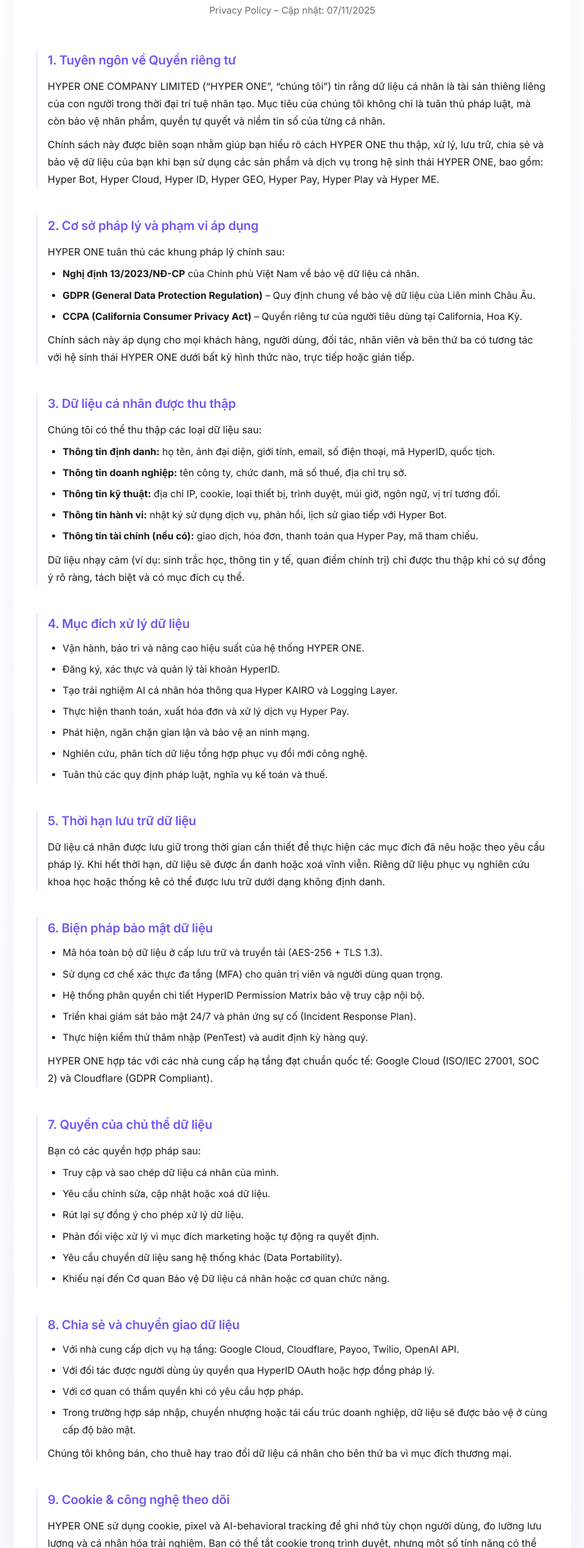
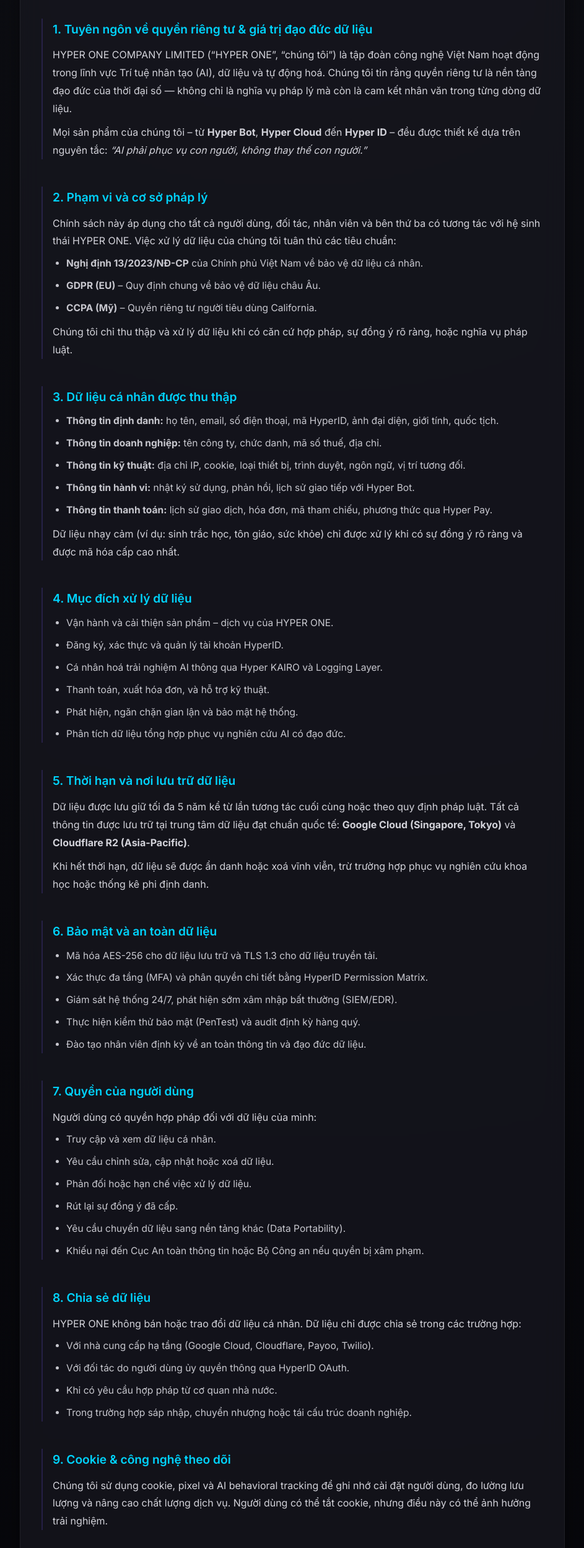
Before and after one commit to hyperonevn/privacy, a plain HTML site: page index.html in a window 1280 px wide. Shown: the part 303-2800 px from the top of the page at 62% size, without its empty margins (168-1111 px from the left). Drawn offline with Linux system fonts and the light colour scheme.

Commit message:
Update index.html

```diff
--- a/index.html
+++ b/index.html
@@ -4,21 +4,23 @@
   <meta charset="UTF-8" />
   <meta name="viewport" content="width=device-width, initial-scale=1.0, maximum-scale=1" />
   <title>Chính sách Quyền riêng tư | HYPER ONE COMPANY LIMITED</title>
-  <meta name="description" content="Chính sách Quyền riêng tư của HYPER ONE COMPANY LIMITED – Công ty tiên phong trong lĩnh vực AI, dữ liệu và tự động hoá. Cam kết bảo vệ dữ liệu cá nhân, tuân thủ GDPR (EU), Nghị định 13/2023/NĐ-CP và các chuẩn quốc tế về quyền riêng tư.">
-  <meta name="keywords" content="Hyper One, HYPER ONE COMPANY LIMITED, Privacy Policy, Chính sách quyền riêng tư, GDPR, AI Ethics, Data Protection, HyperID, Hyper Cloud, Hyper Bot, Hyper GEO, Hyper Pay, Hyper ME">
+  <meta name="description" content="Chính sách Quyền riêng tư chính thức của HYPER ONE COMPANY LIMITED – Tập đoàn công nghệ AI Việt Nam tiên phong. Tuân thủ đầy đủ Nghị định 13/2023/NĐ-CP, GDPR (EU) và chuẩn quốc tế về bảo vệ dữ liệu cá nhân." />
+  <meta name="keywords" content="Hyper One, HYPER ONE COMPANY LIMITED, Privacy Policy, Chính sách quyền riêng tư, Data Protection, GDPR, Nghị định 13, AI Ethics, HyperID, Hyper Cloud, Hyper Bot, Hyper GEO, Hyper Pay, Hyper ME" />
+  <meta name="robots" content="index, follow" />
   <link rel="icon" href="https://cdn.hyperonevn.com/assets/favicon.png" />
   <link href="https://fonts.googleapis.com/css2?family=Inter:wght@400;500;600;700&display=swap" rel="stylesheet" />
 
   <style>
     :root {
-      --bg: linear-gradient(180deg, #ffffff, #f7f5ff);
-      --text: #1b1b1f;
-      --muted: #6b6b75;
-      --accent: #7254f5;
-      --accent-soft: #efeaff;
-      --border: #ececf0;
-      --shadow: 0 8px 30px rgba(0,0,0,0.05);
-      --max-width: 900px;
+      --bg: radial-gradient(circle at 50% 0%, #0d0e13, #050509 90%);
+      --text: #e8e8ef;
+      --muted: #9b9ba7;
+      --accent: #00d4ff;
+      --accent2: #7a5af8;
+      --card-bg: rgba(25, 25, 35, 0.65);
+      --border: rgba(255,255,255,0.06);
+      --shadow: 0 0 35px rgba(0, 0, 0, 0.4);
+      --max-width: 880px;
     }
 
     * { box-sizing: border-box; margin: 0; padding: 0; }
@@ -26,38 +28,44 @@
       font-family: 'Inter', sans-serif;
       background: var(--bg);
       color: var(--text);
-      line-height: 1.75;
+      line-height: 1.8;
       display: flex;
       justify-content: center;
-      padding: 70px 18px 130px;
+      padding: 70px 18px 140px;
       -webkit-font-smoothing: antialiased;
     }
 
     main {
       width: 100%;
       max-width: var(--max-width);
-      background: #fff;
+      background: var(--card-bg);
       border-radius: 20px;
+      border: 1px solid var(--border);
       box-shadow: var(--shadow);
-      padding: 50px 36px 70px;
+      padding: 50px 34px 80px;
+      backdrop-filter: blur(18px);
     }
 
     header {
       text-align: center;
-      margin-bottom: 50px;
+      margin-bottom: 48px;
     }
 
-    header img {
-      width: 120px;
-      margin-bottom: 20px;
+    .brand-text {
+      font-size: 2rem;
+      font-weight: 700;
+      background: linear-gradient(90deg, #00d4ff, #6a5af9);
+      -webkit-background-clip: text;
+      -webkit-text-fill-color: transparent;
+      letter-spacing: 1.2px;
+      margin-bottom: 16px;
     }
 
     h1 {
-      font-size: 2.1rem;
-      font-weight: 700;
-      color: var(--accent);
-      margin-bottom: 10px;
-      letter-spacing: -0.3px;
+      font-size: 1.9rem;
+      color: var(--text);
+      font-weight: 600;
+      margin-bottom: 8px;
     }
 
     .subtitle {
@@ -67,42 +75,42 @@
 
     h2 {
       margin-top: 44px;
-      margin-bottom: 8px;
       color: var(--accent);
-      font-size: 1.25rem;
+      font-size: 1.2rem;
       font-weight: 600;
-      letter-spacing: -0.2px;
     }
 
     p {
       margin-top: 10px;
       font-size: 1rem;
       color: var(--text);
+      opacity: 0.9;
     }
 
     ul {
-      margin-left: 24px;
+      margin-left: 22px;
       margin-top: 8px;
     }
 
     li {
-      margin-bottom: 7px;
+      margin-bottom: 8px;
       font-size: 0.97rem;
       color: var(--text);
+      opacity: 0.85;
     }
 
     section {
-      margin-top: 20px;
-      border-left: 3px solid var(--accent-soft);
+      margin-top: 22px;
+      border-left: 2px solid rgba(122, 90, 248, 0.2);
       padding-left: 16px;
     }
 
     footer {
       text-align: center;
       font-size: 0.9rem;
-      color: var(--muted);
-      margin-top: 90px;
-      border-top: 1px solid var(--border);
+      color: #bbb;
+      margin-top: 80px;
+      border-top: 1px solid rgba(255,255,255,0.08);
       padding-top: 18px;
       letter-spacing: 0.3px;
     }
@@ -112,16 +120,12 @@
       text-decoration: none;
     }
 
-    a:hover {
-      text-decoration: underline;
-    }
+    a:hover { text-decoration: underline; }
 
     @media (max-width: 600px) {
-      main {
-        padding: 34px 22px 60px;
-        border-radius: 14px;
-      }
-      h1 { font-size: 1.75rem; }
+      main { padding: 32px 20px 70px; border-radius: 14px; }
+      h1 { font-size: 1.65rem; }
+      .brand-text { font-size: 1.8rem; }
       h2 { font-size: 1.1rem; }
     }
   </style>
@@ -130,140 +134,147 @@
 <body>
   <main>
     <header>
-      <img src="https://cdn.hyperonevn.com/assets/logo-purple.png" alt="HYPER ONE Logo" />
+      <div class="brand-text">HYPER ONE</div>
       <h1>Chính sách Quyền riêng tư</h1>
       <div class="subtitle">Privacy Policy – Cập nhật: 07/11/2025</div>
     </header>
 
     <section>
-      <h2>1. Tuyên ngôn về Quyền riêng tư</h2>
+      <h2>1. Tuyên ngôn về quyền riêng tư & giá trị đạo đức dữ liệu</h2>
       <p>
-        HYPER ONE COMPANY LIMITED (“HYPER ONE”, “chúng tôi”) tin rằng dữ liệu cá nhân là tài sản thiêng liêng của con người trong thời đại trí tuệ nhân tạo.
-        Mục tiêu của chúng tôi không chỉ là tuân thủ pháp luật, mà còn bảo vệ nhân phẩm, quyền tự quyết và niềm tin số của từng cá nhân.
+        HYPER ONE COMPANY LIMITED (“HYPER ONE”, “chúng tôi”) là tập đoàn công nghệ Việt Nam hoạt động trong lĩnh vực Trí tuệ nhân tạo (AI), dữ liệu và tự động hoá.
+        Chúng tôi tin rằng quyền riêng tư là nền tảng đạo đức của thời đại số — không chỉ là nghĩa vụ pháp lý mà còn là cam kết nhân văn trong từng dòng dữ liệu.
       </p>
       <p>
-        Chính sách này được biên soạn nhằm giúp bạn hiểu rõ cách HYPER ONE thu thập, xử lý, lưu trữ, chia sẻ và bảo vệ dữ liệu của bạn khi bạn sử dụng các sản phẩm và dịch vụ trong hệ sinh thái HYPER ONE, bao gồm: Hyper Bot, Hyper Cloud, Hyper ID, Hyper GEO, Hyper Pay, Hyper Play và Hyper ME.
+        Mọi sản phẩm của chúng tôi – từ <strong>Hyper Bot</strong>, <strong>Hyper Cloud</strong> đến <strong>Hyper ID</strong> – đều được thiết kế dựa trên nguyên tắc: <em>“AI phải phục vụ con người, không thay thế con người.”</em>
       </p>
     </section>
 
     <section>
-      <h2>2. Cơ sở pháp lý và phạm vi áp dụng</h2>
+      <h2>2. Phạm vi và cơ sở pháp lý</h2>
       <p>
-        HYPER ONE tuân thủ các khung pháp lý chính sau:
+        Chính sách này áp dụng cho tất cả người dùng, đối tác, nhân viên và bên thứ ba có tương tác với hệ sinh thái HYPER ONE.
+        Việc xử lý dữ liệu của chúng tôi tuân thủ các tiêu chuẩn:
       </p>
       <ul>
         <li><strong>Nghị định 13/2023/NĐ-CP</strong> của Chính phủ Việt Nam về bảo vệ dữ liệu cá nhân.</li>
-        <li><strong>GDPR (General Data Protection Regulation)</strong> – Quy định chung về bảo vệ dữ liệu của Liên minh Châu Âu.</li>
-        <li><strong>CCPA (California Consumer Privacy Act)</strong> – Quyền riêng tư của người tiêu dùng tại California, Hoa Kỳ.</li>
+        <li><strong>GDPR (EU)</strong> – Quy định chung về bảo vệ dữ liệu châu Âu.</li>
+        <li><strong>CCPA (Mỹ)</strong> – Quyền riêng tư người tiêu dùng California.</li>
       </ul>
       <p>
-        Chính sách này áp dụng cho mọi khách hàng, người dùng, đối tác, nhân viên và bên thứ ba có tương tác với hệ sinh thái HYPER ONE dưới bất kỳ hình thức nào, trực tiếp hoặc gián tiếp.
+        Chúng tôi chỉ thu thập và xử lý dữ liệu khi có căn cứ hợp pháp, sự đồng ý rõ ràng, hoặc nghĩa vụ pháp luật.
       </p>
     </section>
 
     <section>
       <h2>3. Dữ liệu cá nhân được thu thập</h2>
-      <p>Chúng tôi có thể thu thập các loại dữ liệu sau:</p>
       <ul>
-        <li><strong>Thông tin định danh:</strong> họ tên, ảnh đại diện, giới tính, email, số điện thoại, mã HyperID, quốc tịch.</li>
-        <li><strong>Thông tin doanh nghiệp:</strong> tên công ty, chức danh, mã số thuế, địa chỉ trụ sở.</li>
-        <li><strong>Thông tin kỹ thuật:</strong> địa chỉ IP, cookie, loại thiết bị, trình duyệt, múi giờ, ngôn ngữ, vị trí tương đối.</li>
-        <li><strong>Thông tin hành vi:</strong> nhật ký sử dụng dịch vụ, phản hồi, lịch sử giao tiếp với Hyper Bot.</li>
-        <li><strong>Thông tin tài chính (nếu có):</strong> giao dịch, hóa đơn, thanh toán qua Hyper Pay, mã tham chiếu.</li>
+        <li><strong>Thông tin định danh:</strong> họ tên, email, số điện thoại, mã HyperID, ảnh đại diện, giới tính, quốc tịch.</li>
+        <li><strong>Thông tin doanh nghiệp:</strong> tên công ty, chức danh, mã số thuế, địa chỉ.</li>
+        <li><strong>Thông tin kỹ thuật:</strong> địa chỉ IP, cookie, loại thiết bị, trình duyệt, ngôn ngữ, vị trí tương đối.</li>
+        <li><strong>Thông tin hành vi:</strong> nhật ký sử dụng, phản hồi, lịch sử giao tiếp với Hyper Bot.</li>
+        <li><strong>Thông tin thanh toán:</strong> lịch sử giao dịch, hóa đơn, mã tham chiếu, phương thức qua Hyper Pay.</li>
       </ul>
       <p>
-        Dữ liệu nhạy cảm (ví dụ: sinh trắc học, thông tin y tế, quan điểm chính trị) chỉ được thu thập khi có sự đồng ý rõ ràng, tách biệt và có mục đích cụ thể.
+        Dữ liệu nhạy cảm (ví dụ: sinh trắc học, tôn giáo, sức khỏe) chỉ được xử lý khi có sự đồng ý rõ ràng và được mã hóa cấp cao nhất.
       </p>
     </section>
 
     <section>
       <h2>4. Mục đích xử lý dữ liệu</h2>
       <ul>
-        <li>Vận hành, bảo trì và nâng cao hiệu suất của hệ thống HYPER ONE.</li>
+        <li>Vận hành và cải thiện sản phẩm – dịch vụ của HYPER ONE.</li>
         <li>Đăng ký, xác thực và quản lý tài khoản HyperID.</li>
-        <li>Tạo trải nghiệm AI cá nhân hóa thông qua Hyper KAIRO và Logging Layer.</li>
-        <li>Thực hiện thanh toán, xuất hóa đơn và xử lý dịch vụ Hyper Pay.</li>
-        <li>Phát hiện, ngăn chặn gian lận và bảo vệ an ninh mạng.</li>
-        <li>Nghiên cứu, phân tích dữ liệu tổng hợp phục vụ đổi mới công nghệ.</li>
-        <li>Tuân thủ các quy định pháp luật, nghĩa vụ kế toán và thuế.</li>
+        <li>Cá nhân hoá trải nghiệm AI thông qua Hyper KAIRO và Logging Layer.</li>
+        <li>Thanh toán, xuất hóa đơn, và hỗ trợ kỹ thuật.</li>
+        <li>Phát hiện, ngăn chặn gian lận và bảo mật hệ thống.</li>
+        <li>Phân tích dữ liệu tổng hợp phục vụ nghiên cứu AI có đạo đức.</li>
       </ul>
     </section>
 
     <section>
-      <h2>5. Thời hạn lưu trữ dữ liệu</h2>
+      <h2>5. Thời hạn và nơi lưu trữ dữ liệu</h2>
       <p>
-        Dữ liệu cá nhân được lưu giữ trong thời gian cần thiết để thực hiện các mục đích đã nêu hoặc theo yêu cầu pháp lý.
-        Khi hết thời hạn, dữ liệu sẽ được ẩn danh hoặc xoá vĩnh viễn.
-        Riêng dữ liệu phục vụ nghiên cứu khoa học hoặc thống kê có thể được lưu trữ dưới dạng không định danh.
+        Dữ liệu được lưu giữ tối đa 5 năm kể từ lần tương tác cuối cùng hoặc theo quy định pháp luật.
+        Tất cả thông tin được lưu trữ tại trung tâm dữ liệu đạt chuẩn quốc tế:
+        <strong>Google Cloud (Singapore, Tokyo)</strong> và <strong>Cloudflare R2 (Asia-Pacific)</strong>.
+      </p>
+      <p>
+        Khi hết thời hạn, dữ liệu sẽ được ẩn danh hoặc xoá vĩnh viễn, trừ trường hợp phục vụ nghiên cứu khoa học hoặc thống kê phi định danh.
       </p>
     </section>
 
     <section>
-      <h2>6. Biện pháp bảo mật dữ liệu</h2>
+      <h2>6. Bảo mật và an toàn dữ liệu</h2>
       <ul>
-        <li>Mã hóa toàn bộ dữ liệu ở cấp lưu trữ và truyền tải (AES-256 + TLS 1.3).</li>
-        <li>Sử dụng cơ chế xác thực đa tầng (MFA) cho quản trị viên và người dùng quan trọng.</li>
-        <li>Hệ thống phân quyền chi tiết HyperID Permission Matrix bảo vệ truy cập nội bộ.</li>
-        <li>Triển khai giám sát bảo mật 24/7 và phản ứng sự cố (Incident Response Plan).</li>
-        <li>Thực hiện kiểm thử thâm nhập (PenTest) và audit định kỳ hàng quý.</li>
+        <li>Mã hóa AES-256 cho dữ liệu lưu trữ và TLS 1.3 cho dữ liệu truyền tải.</li>
+        <li>Xác thực đa tầng (MFA) và phân quyền chi tiết bằng HyperID Permission Matrix.</li>
+        <li>Giám sát hệ thống 24/7, phát hiện sớm xâm nhập bất thường (SIEM/EDR).</li>
+        <li>Thực hiện kiểm thử bảo mật (PenTest) và audit định kỳ hàng quý.</li>
+        <li>Đào tạo nhân viên định kỳ về an toàn thông tin và đạo đức dữ liệu.</li>
       </ul>
+    </section>
+
+    <section>
+      <h2>7. Quyền của người dùng</h2>
+      <p>Người dùng có quyền hợp pháp đối với dữ liệu của mình:</p>
+      <ul>
+        <li>Truy cập và xem dữ liệu cá nhân.</li>
+        <li>Yêu cầu chỉnh sửa, cập nhật hoặc xoá dữ liệu.</li>
+        <li>Phản đối hoặc hạn chế việc xử lý dữ liệu.</li>
+        <li>Rút lại sự đồng ý đã cấp.</li>
+        <li>Yêu cầu chuyển dữ liệu sang nền tảng khác (Data Portability).</li>
+        <li>Khiếu nại đến Cục An toàn thông tin hoặc Bộ Công an nếu quyền bị xâm phạm.</li>
+      </ul>
+    </section>
+
+    <section>
+      <h2>8. Chia sẻ dữ liệu</h2>
       <p>
-        HYPER ONE hợp tác với các nhà cung cấp hạ tầng đạt chuẩn quốc tế: Google Cloud (ISO/IEC 27001, SOC 2) và Cloudflare (GDPR Compliant).
+        HYPER ONE không bán hoặc trao đổi dữ liệu cá nhân.
+        Dữ liệu chỉ được chia sẻ trong các trường hợp:
+      </p>
+      <ul>
+        <li>Với nhà cung cấp hạ tầng (Google Cloud, Cloudflare, Payoo, Twilio).</li>
+        <li>Với đối tác do người dùng ủy quyền thông qua HyperID OAuth.</li>
+        <li>Khi có yêu cầu hợp pháp từ cơ quan nhà nước.</li>
+        <li>Trong trường hợp sáp nhập, chuyển nhượng hoặc tái cấu trúc doanh nghiệp.</li>
+      </ul>
+    </section>
+
+    <section>
+      <h2>9. Cookie & công nghệ theo dõi</h2>
+      <p>
+        Chúng tôi sử dụng cookie, pixel và AI behavioral tracking để ghi nhớ cài đặt người dùng, đo lường lưu lượng và nâng cao chất lượng dịch vụ.
+        Người dùng có thể tắt cookie, nhưng điều này có thể ảnh hưởng trải nghiệm.
       </p>
     </section>
 
     <section>
-      <h2>7. Quyền của chủ thể dữ liệu</h2>
-      <p>Bạn có các quyền hợp pháp sau:</p>
-      <ul>
-        <li>Truy cập và sao chép dữ liệu cá nhân của mình.</li>
-        <li>Yêu cầu chỉnh sửa, cập nhật hoặc xoá dữ liệu.</li>
-        <li>Rút lại sự đồng ý cho phép xử lý dữ liệu.</li>
-        <li>Phản đối việc xử lý vì mục đích marketing hoặc tự động ra quyết định.</li>
-        <li>Yêu cầu chuyển dữ liệu sang hệ thống khác (Data Portability).</li>
-        <li>Khiếu nại đến Cơ quan Bảo vệ Dữ liệu cá nhân hoặc cơ quan chức năng.</li>
-      </ul>
-    </section>
-
-    <section>
-      <h2>8. Chia sẻ và chuyển giao dữ liệu</h2>
-      <ul>
-        <li>Với nhà cung cấp dịch vụ hạ tầng: Google Cloud, Cloudflare, Payoo, Twilio, OpenAI API.</li>
-        <li>Với đối tác được người dùng ủy quyền qua HyperID OAuth hoặc hợp đồng pháp lý.</li>
-        <li>Với cơ quan có thẩm quyền khi có yêu cầu hợp pháp.</li>
-        <li>Trong trường hợp sáp nhập, chuyển nhượng hoặc tái cấu trúc doanh nghiệp, dữ liệu sẽ được bảo vệ ở cùng cấp độ bảo mật.</li>
-      </ul>
-      <p>Chúng tôi không bán, cho thuê hay trao đổi dữ liệu cá nhân cho bên thứ ba vì mục đích thương mại.</p>
-    </section>
-
-    <section>
-      <h2>9. Cookie & công nghệ theo dõi</h2>
-      <p>HYPER ONE sử dụng cookie, pixel và AI-behavioral tracking để ghi nhớ tùy chọn người dùng, đo lường lưu lượng và cá nhân hóa trải nghiệm. Bạn có thể tắt cookie trong trình duyệt, nhưng một số tính năng có thể không hoạt động đầy đủ.</p>
-    </section>
-
-    <section>
-      <h2>10. Dữ liệu trẻ em</h2>
-      <p>Chúng tôi không chủ ý thu thập dữ liệu của trẻ em dưới 13 tuổi.
-      Với các sản phẩm giáo dục như Hyper Play hoặc AI Wiz Kids, mọi hoạt động xử lý đều yêu cầu sự đồng ý của phụ huynh hoặc người giám hộ hợp pháp và được lưu trữ tách biệt.</p>
+      <h2>10. Trẻ em và người dùng vị thành niên</h2>
+      <p>
+        HYPER ONE không thu thập dữ liệu của trẻ em dưới 13 tuổi.
+        Đối với các sản phẩm giáo dục như Hyper Play, việc xử lý dữ liệu chỉ được thực hiện khi có sự đồng ý của phụ huynh hoặc người giám hộ.
+      </p>
     </section>
 
     <section>
       <h2>11. Chuyển dữ liệu quốc tế</h2>
       <p>
-        Một phần dữ liệu có thể được xử lý hoặc lưu trữ tại trung tâm dữ liệu quốc tế (Singapore, Tokyo, Mỹ).
-        Mọi chuyển giao đều tuân thủ Điều 25 Nghị định 13/2023/NĐ-CP và Điều 44–50 GDPR, đảm bảo dữ liệu được bảo vệ tương đương tiêu chuẩn châu Âu.
+        Một phần dữ liệu có thể được lưu trữ hoặc xử lý ngoài lãnh thổ Việt Nam.
+        Chúng tôi đảm bảo việc chuyển giao dữ liệu tuân thủ Điều 25 Nghị định 13/2023/NĐ-CP và Điều 44–50 GDPR.
       </p>
     </section>
 
     <section>
-      <h2>12. Thông tin Công ty</h2>
+      <h2>12. Thông tin pháp lý của công ty</h2>
       <p>
         <strong>Tên pháp lý:</strong> HYPER ONE COMPANY LIMITED (HYPER ONE CO., LTD)<br />
         <strong>Tên tiếng Việt:</strong> CÔNG TY TNHH HYPER ONE<br />
         <strong>Người đại diện pháp luật:</strong> LỮ MINH TRÍ – Giám đốc điều hành (CEO)<br />
         <strong>Mã số doanh nghiệp:</strong> 0318921926<br />
-        <strong>Tình trạng pháp lý:</strong> Đang hoạt động<br />
-        <strong>Địa chỉ trụ sở:</strong> 68 Nguyễn Huệ, Phường Bến Nghé, Quận 1, TP. Hồ Chí Minh, Việt Nam<br />
+        <strong>Tình trạng:</strong> Đang hoạt động<br />
+        <strong>Địa chỉ:</strong> 68 Nguyễn Huệ, Phường Bến Nghé, Quận 1, TP. Hồ Chí Minh, Việt Nam<br />
         <strong>Địa chỉ thuế:</strong> 68 Nguyễn Huệ, Phường Sài Gòn, TP. Hồ Chí Minh, Việt Nam<br />
         <strong>Email:</strong> <a href="mailto:info@hyperonevn.com">info@hyperonevn.com</a><br />
         <strong>Hotline:</strong> +84 352 608 068 | +84 342 608 068<br />
@@ -274,9 +285,9 @@
     <section>
       <h2>13. Hiệu lực và cập nhật</h2>
       <p>
-        Chính sách này có hiệu lực từ ngày 07/11/2025.
-        Các thay đổi lớn sẽ được công bố ít nhất 07 ngày trước qua email, Hyper Bot hoặc website chính thức <a href="https://privacy.hyperonevn.com">privacy.hyperonevn.com</a>.
-        Việc tiếp tục sử dụng dịch vụ được xem là bạn đồng ý với các điều khoản cập nhật.
+        Chính sách này có hiệu lực từ ngày <strong>07/11/2025</strong>.
+        Mọi thay đổi quan trọng sẽ được công bố trước ít nhất 07 ngày tại <a href="https://privacy.hyperonevn.com">privacy.hyperonevn.com</a>.
+        Việc tiếp tục sử dụng dịch vụ đồng nghĩa với việc bạn chấp thuận các điều khoản cập nhật.
       </p>
     </section>
 
```
